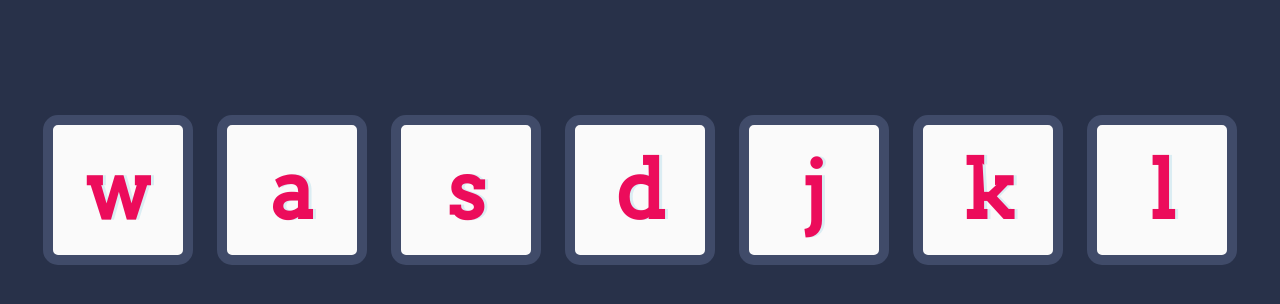
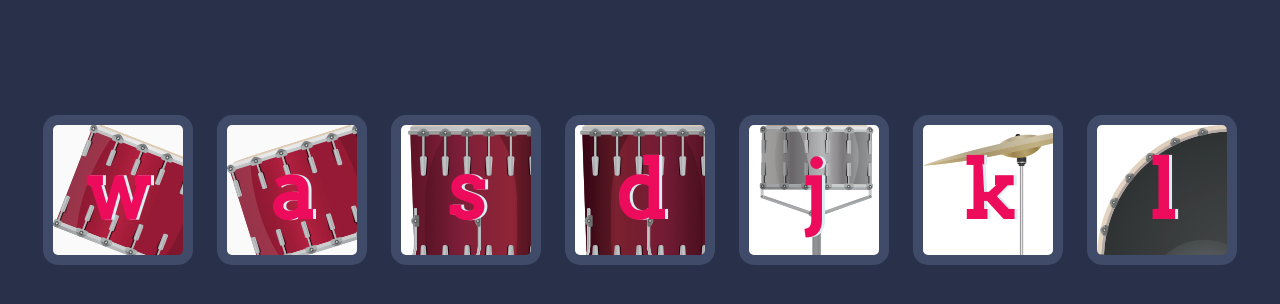
Before and after one commit to raavikau/drum_project, a plain HTML site: page index.html in a window 1280 px wide. Shown: the part 144-448 px from the top of the page. Drawn offline with Linux system fonts and the light colour scheme.

Commit message:
add code in css file to display images and upload images folder

```diff
--- a/assets/style.css
+++ b/assets/style.css
@@ -30,3 +30,31 @@ text-shadow: 3px 0 #ec0c5b;
     margin: 10px;
     background-color: #fafafa;
 }
+
+.w {
+background-image: url("images/tom1.png");
+}
+
+.a {
+background-image: url("images/tom2.png");
+}
+
+.s {
+background-image: url("images/tom3.png");
+}
+
+.d{
+background-image: url("images/tom4.png");
+}
+
+.j {
+    background-image: url("images/snare.png");
+}
+
+.k {
+    background-image: url("images/crash.png");
+}
+
+.l {
+background-image: url("images/kick.png");
+}
--- a/index.html
+++ b/index.html
@@ -17,6 +17,6 @@
             <button class="k drum">k</button>
             <button class="l drum">l</button>
         </div>
-        <script src="asstets/index.js"></script>
+        <script src="assets/index.js"></script>
     </body>
 </html>
```
Also changed, not shown: assets/images/crash.png (added), assets/images/kick.png (added), assets/images/snare.png (added), assets/images/tom1.png (added), assets/images/tom2.png (added), assets/images/tom3.png (added), assets/images/tom4.png (added).
